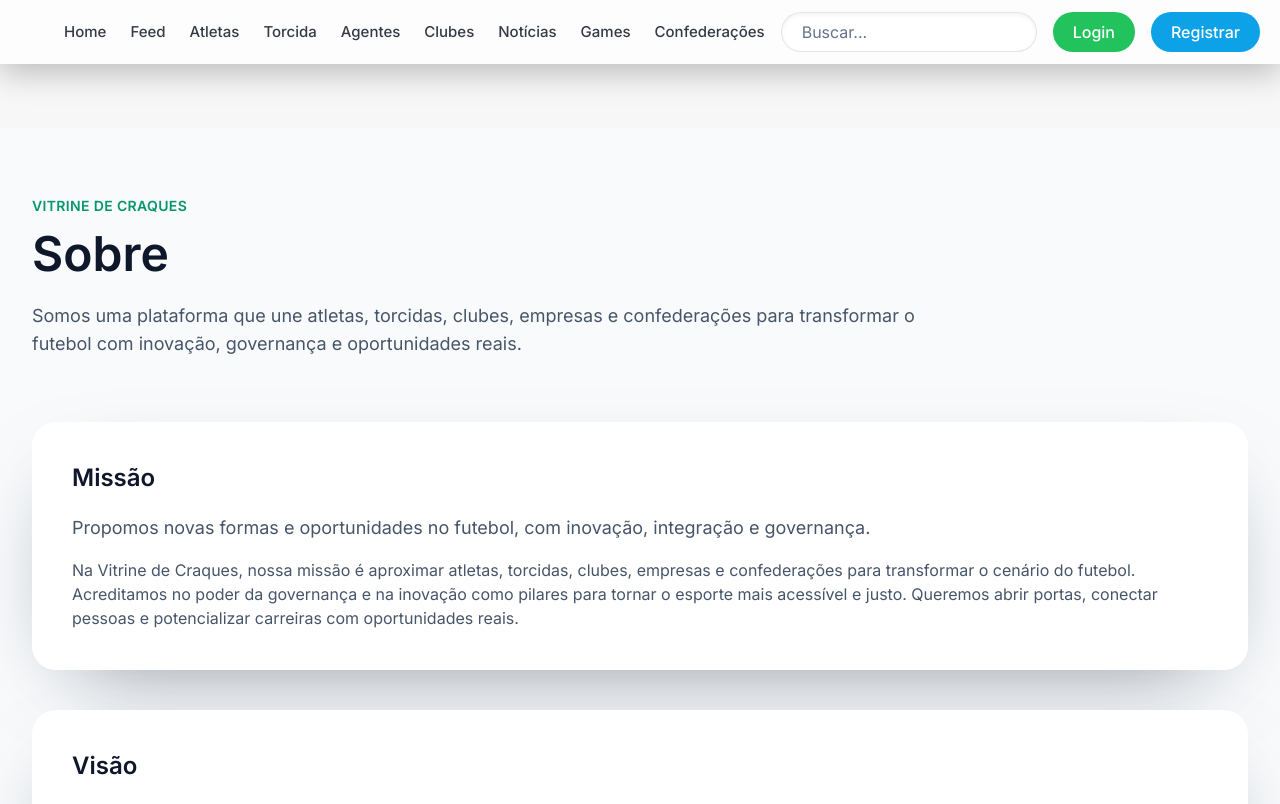
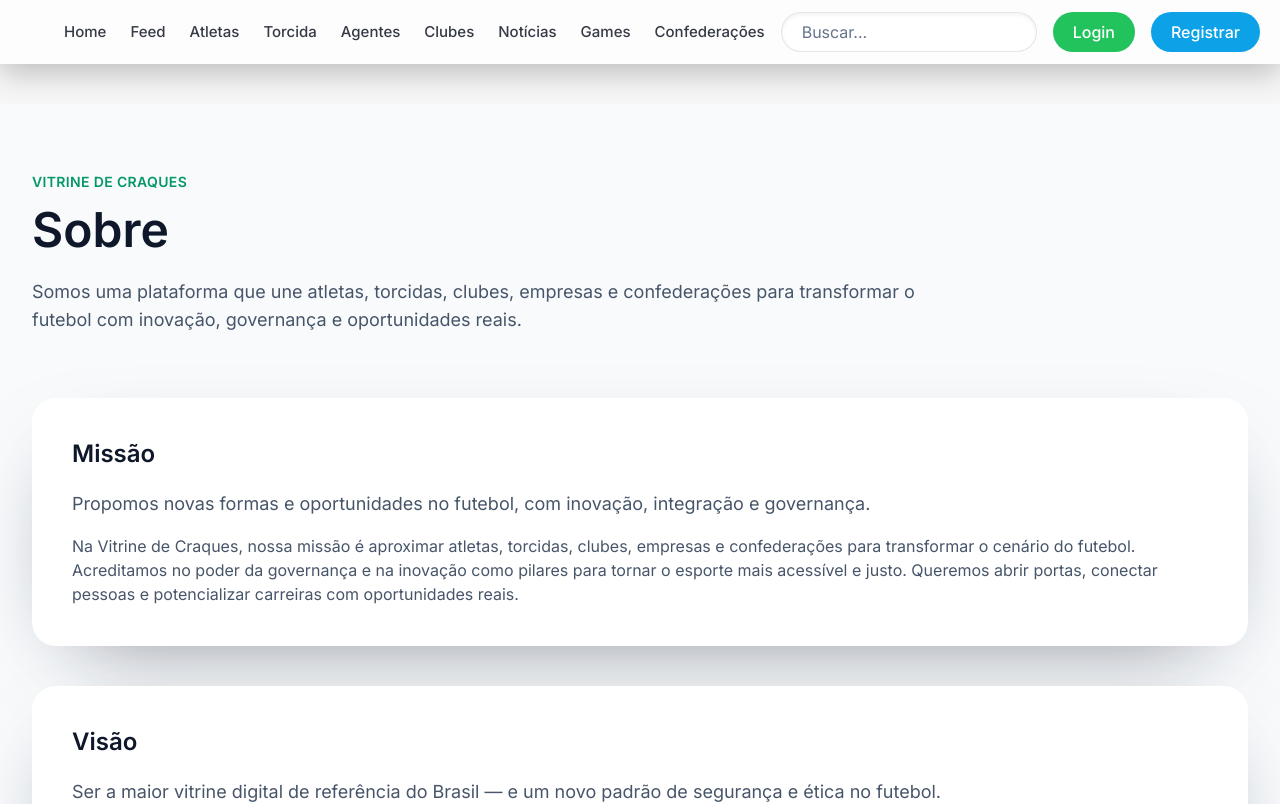
Before and after one commit to aspepper/vitrine-de-craques-web-site, a Next.js app: page /sobre in a window 1280 px wide. Shown: the top 804 px of the page. Built offline with nearby package versions, Linux system fonts and the light colour scheme; no server answers.

Commit message:
Reduce main top padding

```diff
--- a/app/layout.tsx
+++ b/app/layout.tsx
@@ -36,7 +36,7 @@
       <body className={cn("min-h-screen bg-background font-sans antialiased", fontSans.variable, fontHeading.variable)}>
         <Providers>
           <Header />
-          <main className="pt-14 md:pt-16">{children}</main>
+          <main className="pt-8 md:pt-10">{children}</main>
           <Footer />
         </Providers>
       </body>
```
